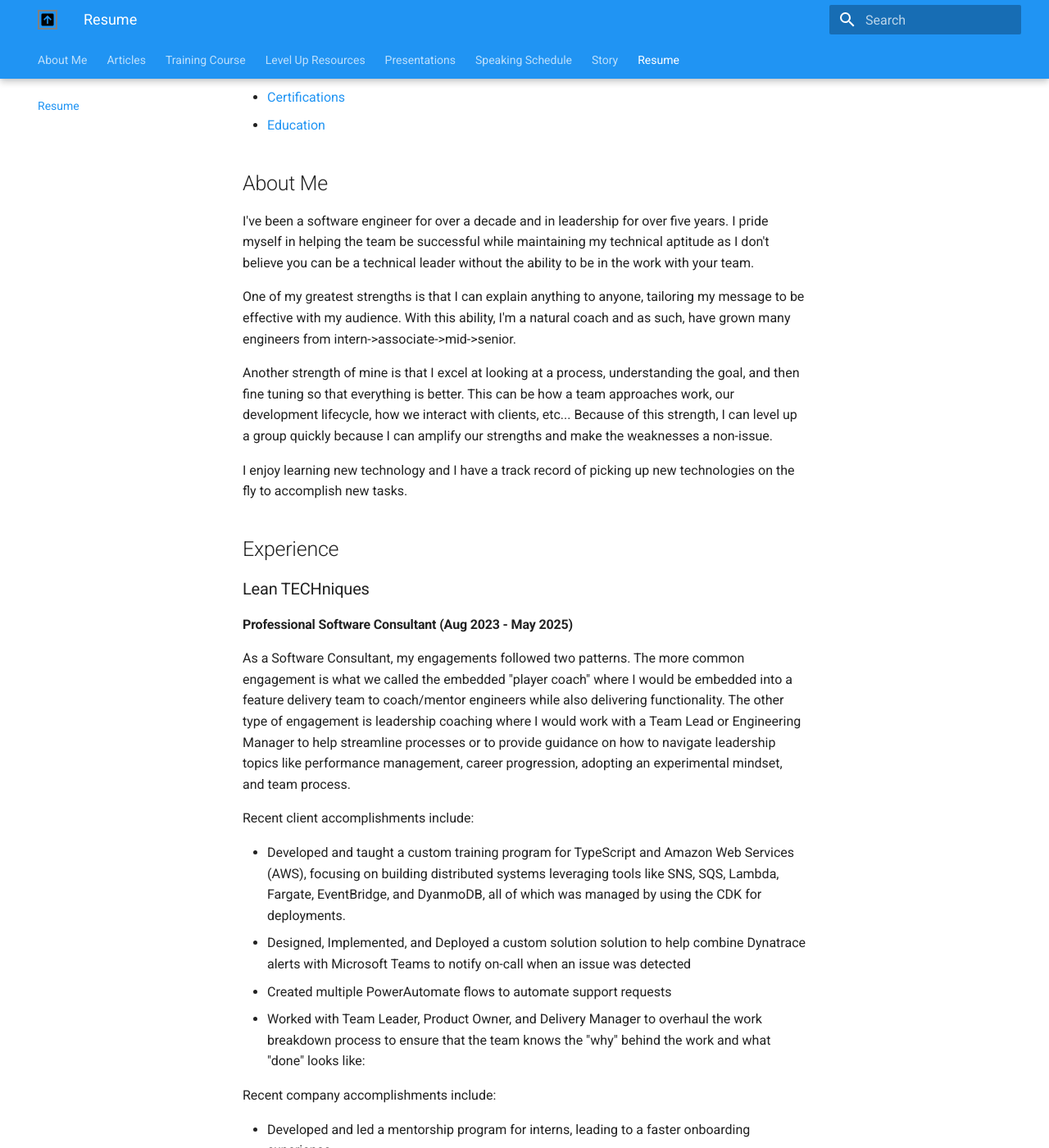
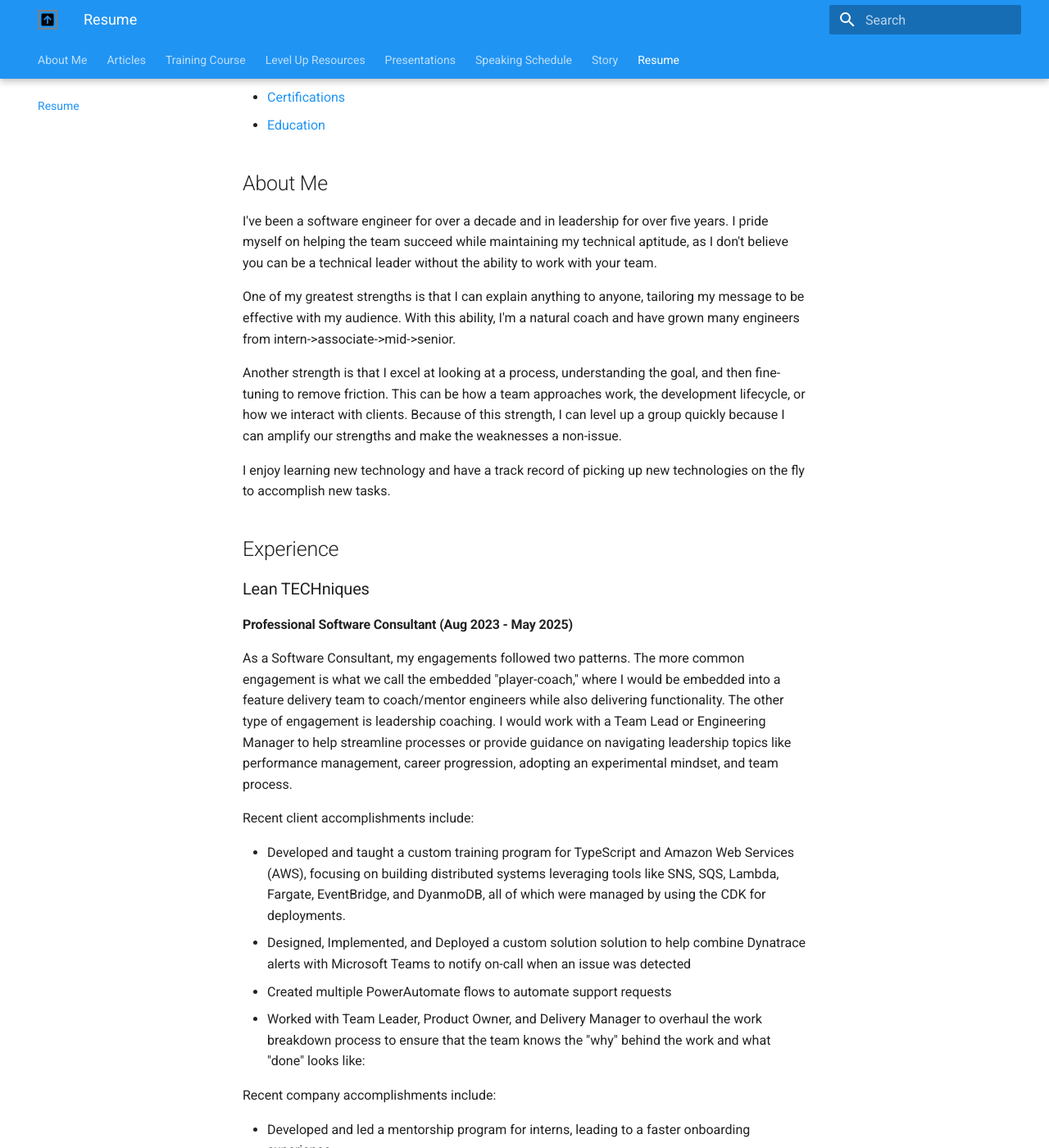
Before and after one commit to cameronpresley/blog, an MkDocs documentation site: the page built from docs/resume.md, in a window 1280 px wide and 1400 px high, scrolled down 273 px. Shown: the whole window at 82% size. Built offline with MkDocs 1.6.1 and Material for MkDocs 9.7.7, drawn with Linux system fonts in a browser that asks for light colours; plug-ins that fetch from the network failed and are left out; some of the changed text lies outside the part shown.

Commit message:
updated resume (#146)

```diff
--- a/docs/resume.md
+++ b/docs/resume.md
@@ -9,24 +9,24 @@
 
 ## About Me
 
-I've been a software engineer for over a decade and in leadership for over five years. I pride myself in helping the team be successful while maintaining my technical aptitude as I don't believe you can be a technical leader without the ability to be in the work with your team.
+I've been a software engineer for over a decade and in leadership for over five years. I pride myself on helping the team succeed while maintaining my technical aptitude, as I don't believe you can be a technical leader without the ability to work with your team.
 
-One of my greatest strengths is that I can explain anything to anyone, tailoring my message to be effective with my audience. With this ability, I'm a natural coach and as such, have grown many engineers from intern->associate->mid->senior.
+One of my greatest strengths is that I can explain anything to anyone, tailoring my message to be effective with my audience. With this ability, I'm a natural coach and have grown many engineers from intern->associate->mid->senior.
 
-Another strength of mine is that I excel at looking at a process, understanding the goal, and then fine tuning so that everything is better. This can be how a team approaches work, our development lifecycle, how we interact with clients, etc... Because of this strength, I can level up a group quickly because I can amplify our strengths and make the weaknesses a non-issue.
+Another strength is that I excel at looking at a process, understanding the goal, and then fine-tuning to remove friction. This can be how a team approaches work, the development lifecycle, or how we interact with clients. Because of this strength, I can level up a group quickly because I can amplify our strengths and make the weaknesses a non-issue.
 
-I enjoy learning new technology and I have a track record of picking up new technologies on the fly to accomplish new tasks.
+I enjoy learning new technology and have a track record of picking up new technologies on the fly to accomplish new tasks.
 
 ## Experience
 
 ### Lean TECHniques
 #### Professional Software Consultant (Aug 2023 - May 2025)
 
-As a Software Consultant, my engagements followed two patterns. The more common engagement is what we called the embedded "player coach" where I would be embedded into a feature delivery team to coach/mentor engineers while also delivering functionality. The other type of engagement is leadership coaching where I would work with a Team Lead or Engineering Manager to help streamline processes or to provide guidance on how to navigate leadership topics like performance management, career progression, adopting an experimental mindset, and team process.
+As a Software Consultant, my engagements followed two patterns. The more common engagement is what we call the embedded "player-coach," where I would be embedded into a feature delivery team to coach/mentor engineers while also delivering functionality. The other type of engagement is leadership coaching. I would work with a Team Lead or Engineering Manager to help streamline processes or provide guidance on navigating leadership topics like performance management, career progression, adopting an experimental mindset, and team process.
 
 Recent client accomplishments include:
 
-- Developed and taught a custom training program for TypeScript and Amazon Web Services (AWS), focusing on building distributed systems leveraging tools like SNS, SQS, Lambda, Fargate, EventBridge, and DyanmoDB, all of which was managed by using the CDK for deployments.
+- Developed and taught a custom training program for TypeScript and Amazon Web Services (AWS), focusing on building distributed systems leveraging tools like SNS, SQS, Lambda, Fargate, EventBridge, and DyanmoDB, all of which were managed by using the CDK for deployments.
 - Designed, Implemented, and Deployed a custom solution solution to help combine Dynatrace alerts with Microsoft Teams to notify on-call when an issue was detected
 - Created multiple PowerAutomate flows to automate support requests
 - Worked with Team Leader, Product Owner, and Delivery Manager to overhaul the work breakdown process to ensure that the team knows the "why" behind the work and what "done" looks like:
@@ -35,23 +35,23 @@ Recent company accomplishments include:
 
 - Developed and led a mentorship program for interns, leading to a faster onboarding experience.
 - Key contributor to a client account team (client was high 7 figure spend) to manage relationships and to find additional opportunities for Lean TECHniques
-- Mentored and coached multiple associate and mid level consultants to their next career progression
+- Mentored and coached multiple associate and mid-level consultants to their next career progression
 - Presented multiple internal trainings on topics like post-mortems and functional programming.
 
 ### Rocket Central
 #### Senior Team Leader (Aug 2022 - Aug 2023)
 
-As part of new priorities, the team and I were moved to Rocket Central to work on a new project, the MyRocket Dashboard, a new offering to help clients navigate the home buying journey.
+As part of new priorities, the team and I were moved to Rocket Central to work on a new project, the MyRocket Dashboard, a new offering to help clients navigate the home-buying journey.
 
-During this project, I worked with the team to design, develop, deploy, and support the API layer for the application. Technologies used was TypeScript and Nestjs for the REST API framework, Node for the runtime, all of which was deployed to AWS leveraging API Gateway and Lambda with data being stored in DynamoDB. The infrastructure was managed through Terraform being deployed via CircleCI.
+During this project, I worked with the team to design, develop, deploy, and support the API layer for the application. TypeScript and Nestjs were used to build the REST API with Node for the runtime, all deployed to AWS leveraging API Gateway and Lambda with data stored in DynamoDB. All infrastructure was managed through Terraform, which was deployed via CircleCI.
 
 Specific responsibilities included:
 
 - Being the Launch Coordinate for the MyRocket Dashboard (launched to well over a million users)
 - Conducted multiple performance reviews with both my team and other teams
 - Promoted engineers from Associate to Mid and from Mid to Senior
-- Key component of interviewing for both engineers and for team leaders
-- Led multiple engineering teams (3) when leaders were not available for extended period of time
+- Key component of interviewing for both engineers and team leaders
+- Led multiple engineering teams (3) when leaders were not available for an extended period
 - Mentored other team leaders on experiments, how to have effective one-on-ones, and performance management
 
 ### Rocket Mortgage
@@ -82,15 +82,15 @@ Common technologies used included: C#, ASP.NET Core, Postgres, AWS, Dynatrace, C
 #### Software Development Engineer Lead (Jan 2019 - Aug 2020)
 #### Senior Software Engineer (Jul 2018 - Jan 2019)
 
-As a Senior Software Engineer, I was responsible for the SentryOne Plan Explorer product, a tool that allowed database admins to see the execution plan for their queries and offer suggestions for improvements. During development, I would deliver new functionality, pair with other engineers to get them unstuck, teach engineering practices (test driven development, automated testing, and improving deployments).
+As a Senior Software Engineer, I was responsible for the SentryOne Plan Explorer product. This tool allowed database admins to see the execution plan for their queries and offer suggestions for improvements. During development, I would deliver new functionality, pair with other engineers to get them unstuck and teach engineering practices (test-driven development, automated testing, and improving deployments).
 
-As an Engineering Lead and Staff Software Engineer, I was responsible for leading a software delivery team (5 members) to work on our flagship product, SentryOne. I was responsible I was responsible for both technical decisions (e.g. how to approach a problem) and
+As an Engineering Lead and Staff Software Engineer, I led a software delivery team (5 members) to work on our flagship product, SentryOne. I was responsible I was responsible for both technical decisions (e.g., how to approach a problem) and
 
 Accomplishments:
 
-- Added a highly requested feature in a short period of time that landed a seven figure deal
+- Added a highly requested feature in a short period of time that landed a seven-figure deal
 - Built a brand new team of recently hired interns such that they were performing as strong as teams with mid and senior engineers
-- Ported Azure DevOp pipelines from GUI to YAML
+- Ported Azure DevOps pipelines from GUI to YAML
 - Led the team to launch SentryOne Monitor, our first SaaS solution for performance monitoring using tools like Docker, C#, .NET Core, Azure, and Terraform
 - Onboarded a new team into a new tech stack with MySQL, Golang, Docker, Kubernetes, React, and AWS
 - Created the desktop installer that allowed us to launch our first web product
@@ -110,17 +110,17 @@ Responsibilities:
 #### Application Architect II (Jun 2017 - Jul 2018)
 #### Senior Software Engineer (Aug 2016 - Jun 2017)
 
-As an Architect, I was responsible for designing and architecting various solutions for all of our delivery teams. This would include monolithic applications to distributed messaging systems, to microservice architectures. The main goal was to help each team to be more effective than they would be by themselves.
+As an Architect, I was responsible for designing and architecting various solutions for all of our delivery teams. This would include monolithic applications to distributed messaging systems and microservice architectures. The main goal was to help each team to be more effective than they would be by themselves.
 
 Accomplishments:
 
 - Migrated multiple Team Foundation Version Control (TFVC) repositories to Git (while maintaining history)
-- Implemented and deployed and enterprise wide solution for Continuous Integration/Continuous Deployment pipelines leveraging Azure DevOps
-- Created and taught multiple delivery teams on automated testing, test driven development, and overall good engineering practices
+- Implemented and deployed an enterprise-wide solution for Continuous Integration/Continuous Deployment pipelines leveraging Azure DevOps
+- Created and taught multiple delivery teams on automated testing, test-driven development, and overall good engineering practices
 - Worked on an internal tool, Sparkplug, that would generate application architecture for "well-known" problems at Pilot.
-- Build relationships with Network and Server team to embrace a "DevOps" mindset where developers owned deployments and support, but Network and Server helped us with overall system health (prelude to a platform team)
+- Build relationships with the Network and Server team to embrace a "DevOps" mindset where developers owned deployments and support, but the Network and Server helped us with overall system health (prelude to a platform team)
 
-Technologies used include: C#, VB.NET, ASP.NET Core, WinForms, MS SQL Server, Docker, Git, Azure DevOps, TypeScript, JavaScript, Angular, React, and PowerShell.
+Technologies used include C#, VB.NET, ASP.NET Core, WinForms, MS SQL Server, Docker, Git, Azure DevOps, TypeScript, JavaScript, Angular, React, and PowerShell.
 
 ### InVizion LLC
 #### Programmer Analyst III (Aug 2014 - Aug 2016)
@@ -129,16 +129,16 @@ As an Analyst III, I was responsible for the development and quality of our flag
 
 #### Accomplishments
 - To improve the release process, I fine-tuned our installer creation step from taking hours to minutes by automating the process using WiX.
-- When a contractor was unable to finish a project, I designed and developed a solution which got the project back on track.
-- To reduce regressions, I spearheaded writing automated tests for our codebase and training other engineers on how testing as well. In the first year, coverage improved from 10% to 55%, which helped dramatically reduced our bug count.
-- Implemented a feature to have a flexible start month for Fiscal Year, which allowed us to start selling the product to non-government entities.
+- When a contractor could not finish a project, I designed and developed a solution that got the project back on track.
+- To reduce regressions, I spearheaded writing automated tests for our codebase and training other engineers on how to test as well. In the first year, coverage improved from 10% to 55%, which helped dramatically reduce our bug count.
+- Implemented a feature to have a flexible start month for the Fiscal Year, which allowed us to start selling the product to non-government entities.
 
-Technologies used include: C#, WinForms, MS SQL Server, GitHub, Jenkins, DevExpress, and Telerik
+Technologies used include C#, WinForms, MS SQL Server, GitHub, Jenkins, DevExpress, and Telerik.
 
 ### DAXOR Corporation
 #### Software Engineer (Sep 2012 - Aug 2014)
 
-As a Software Engineer, I was responsible for the flagship product, the Blood Volume Analyzer 100, a diagnostic medical device to be used in a nuclear lab.
+As a Software Engineer, I was responsible for the flagship product, the Blood Volume Analyzer 100, a diagnostic medical device used in a nuclear lab.
 
 ### Accomplishments
 - Created a Continuous Integration pipeline using Jenkins
```
Also changed, not shown: other parts of docs/resume.md (+9 -9 lines).
